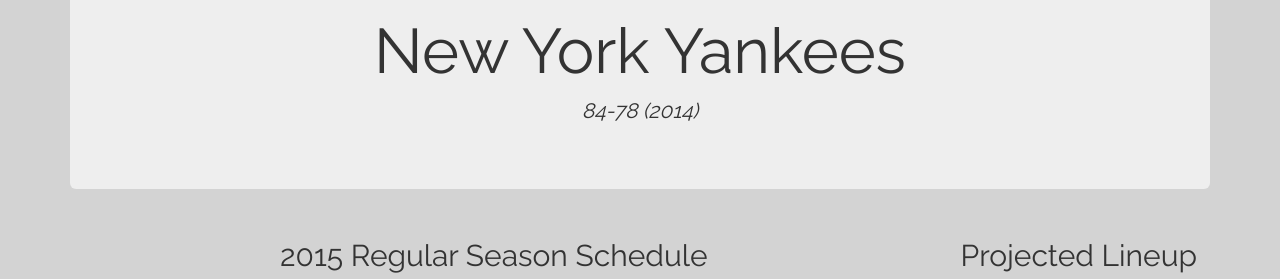
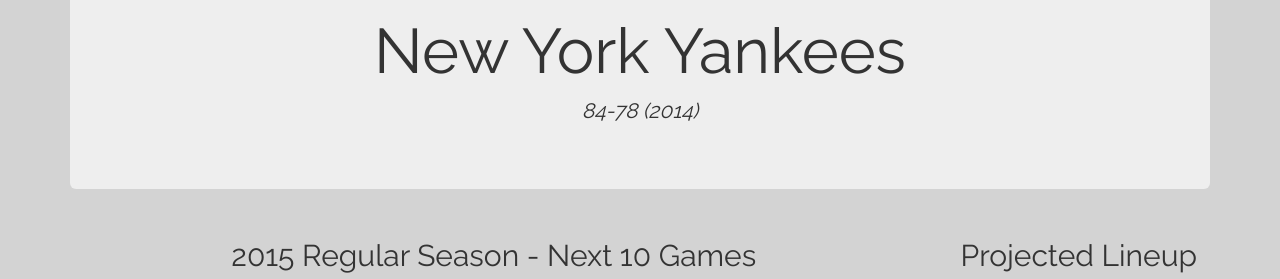
Before and after one commit to dreaves7/myteam, a plain HTML site: page index.html in a window 1280 px wide. Shown: the part 514-793 px from the top of the page. Drawn offline with nearby package versions, Linux system fonts and the light colour scheme.

Commit message:
Yankees Team Page - Edits

```diff
--- a/index.html
+++ b/index.html
@@ -87,7 +87,7 @@
   <div class="row">
 
   <div class="col-sm-9">
-    <h2>2015 Regular Season Schedule</h2>
+    <h2>2015 Regular Season - Next 10 Games</h2>
     <table class="table table-hover">
       <thead>
         <tr>
```
